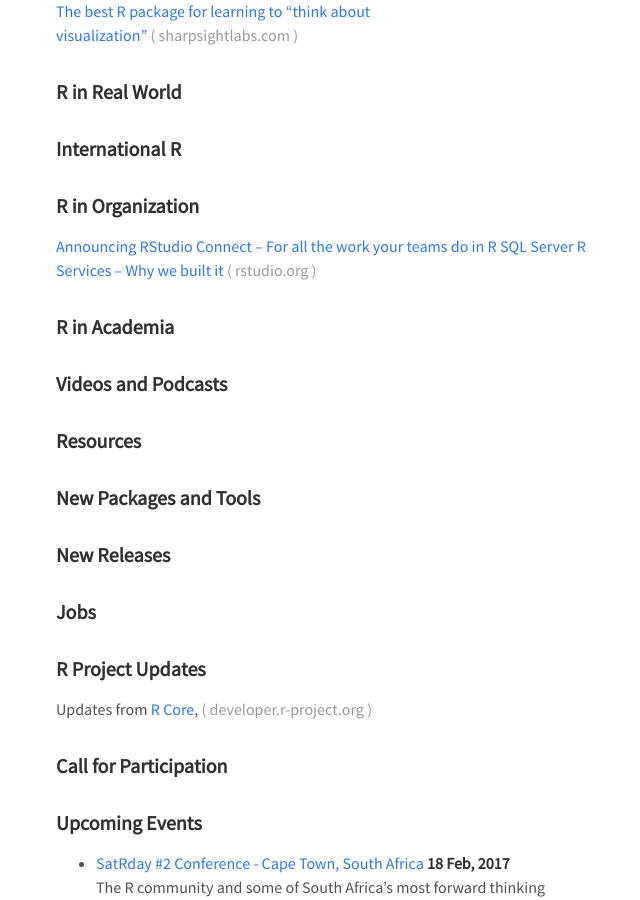
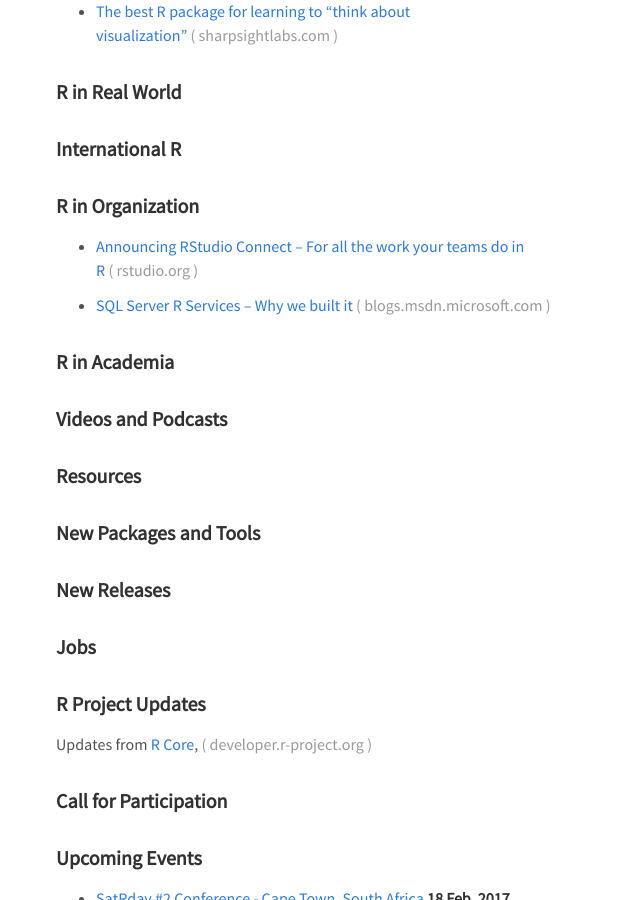
Before and after one commit to rweekly/rweekly.org, a Jekyll site: the page built from draft.md, in a window 1280 px wide and 900 px high, scrolled down 397 px. Shown: the whole window, without its empty margins (304-944 px from the left). Built offline with Jekyll 4.4.1, drawn with Linux system fonts in a browser that asks for light colours; comment, search, counter and statistics services are not loaded.

Commit message:
Draft: issue 2017-3

```diff
--- a/draft.md
+++ b/draft.md
@@ -19,7 +19,7 @@ Hello and welcome to this new issue!
 
 ### Insights
 
-[The best R package for learning to “think about visualization”](http://sharpsightlabs.com/blog/r-package-think-about-visualization/)
++ [The best R package for learning to “think about visualization”](http://sharpsightlabs.com/blog/r-package-think-about-visualization/)
 
 ### R in Real World
 
@@ -31,8 +31,9 @@ Hello and welcome to this new issue!
 
 ### R in Organization
 
-[Announcing RStudio Connect – For all the work your teams do in R](https://blog.rstudio.org/2017/01/10/announcing-rstudio-connect-for-all-the-work-your-teams-do-in-r/)
-[SQL Server R Services – Why we built it](https://blogs.msdn.microsoft.com/sqlserverstorageengine/2017/01/10/sql-server-r-services-why-did-we-build-it/)
++ [Announcing RStudio Connect – For all the work your teams do in R](https://blog.rstudio.org/2017/01/10/announcing-rstudio-connect-for-all-the-work-your-teams-do-in-r/)
+
++ [SQL Server R Services – Why we built it](https://blogs.msdn.microsoft.com/sqlserverstorageengine/2017/01/10/sql-server-r-services-why-did-we-build-it/)
 
 ### R in Academia
 
```
